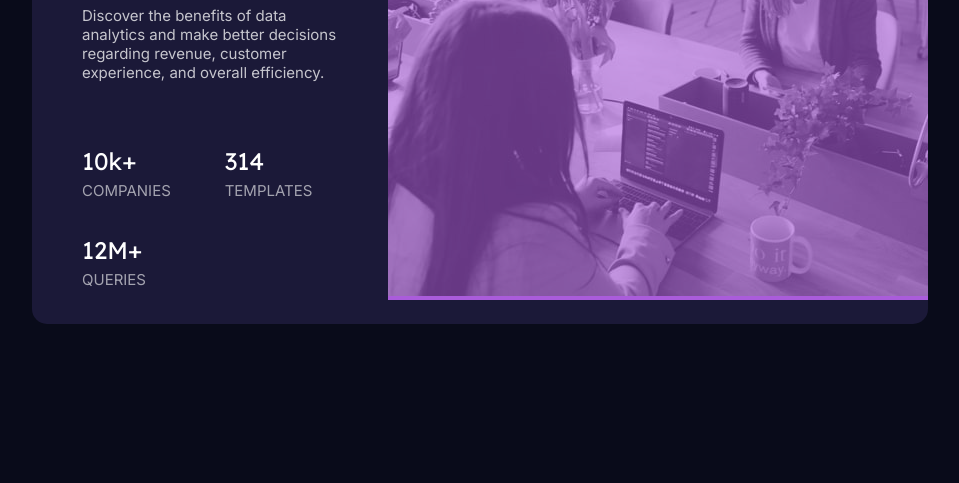
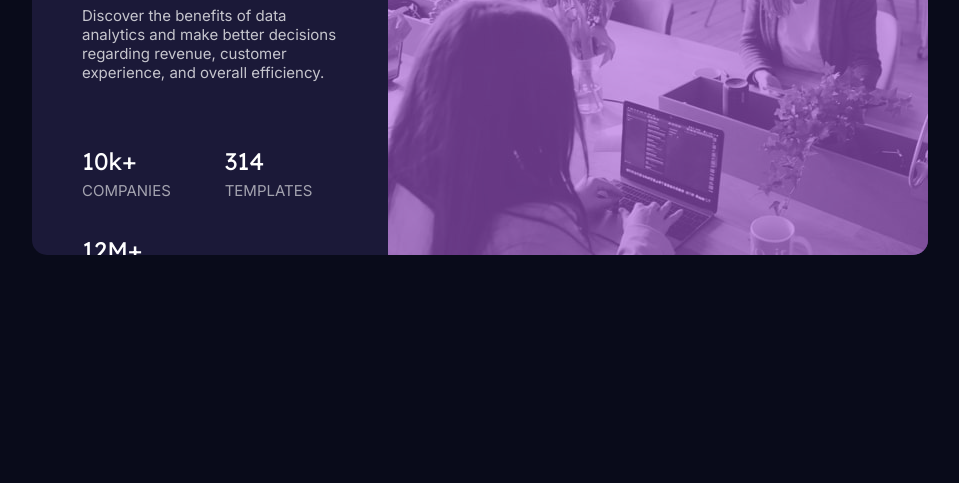
Before and after one commit to keithc07/stats-preview, a plain HTML site: page index.html in a window 1280 px wide. Shown: the part 333-816 px from the top of the page, without its empty margins (168-1127 px from the left). Drawn offline with Linux system fonts and the light colour scheme.

Commit message:
fixed some issues

```diff
--- a/stats.css
+++ b/stats.css
@@ -12,7 +12,7 @@
     align-items: center;
     justify-content: center;
     width: 65%;
-    height: auto;
+    height: 45%;
     background-color: hsl(244, 38%, 16%);
     overflow: hidden;
     border-radius: 15px;
```
